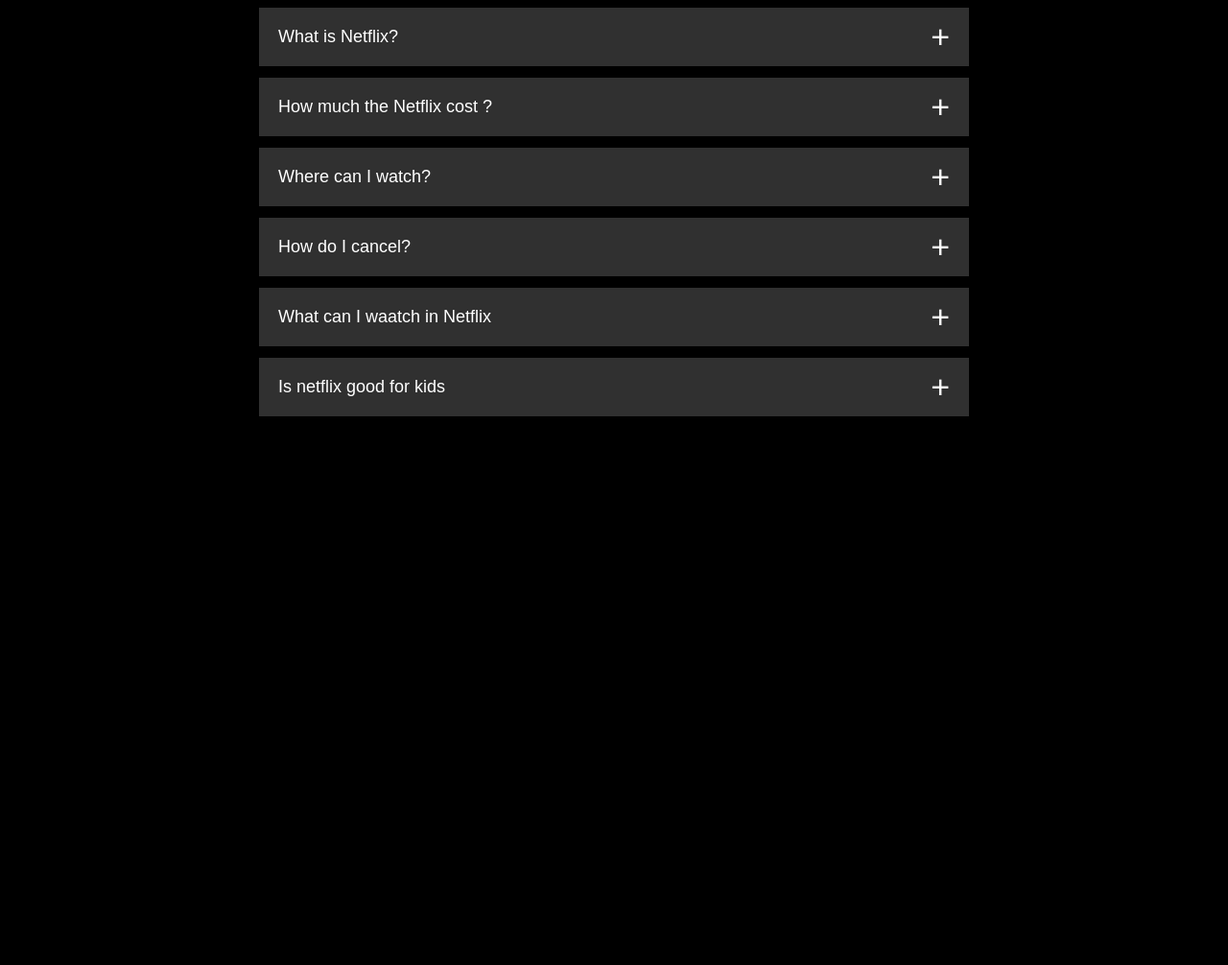
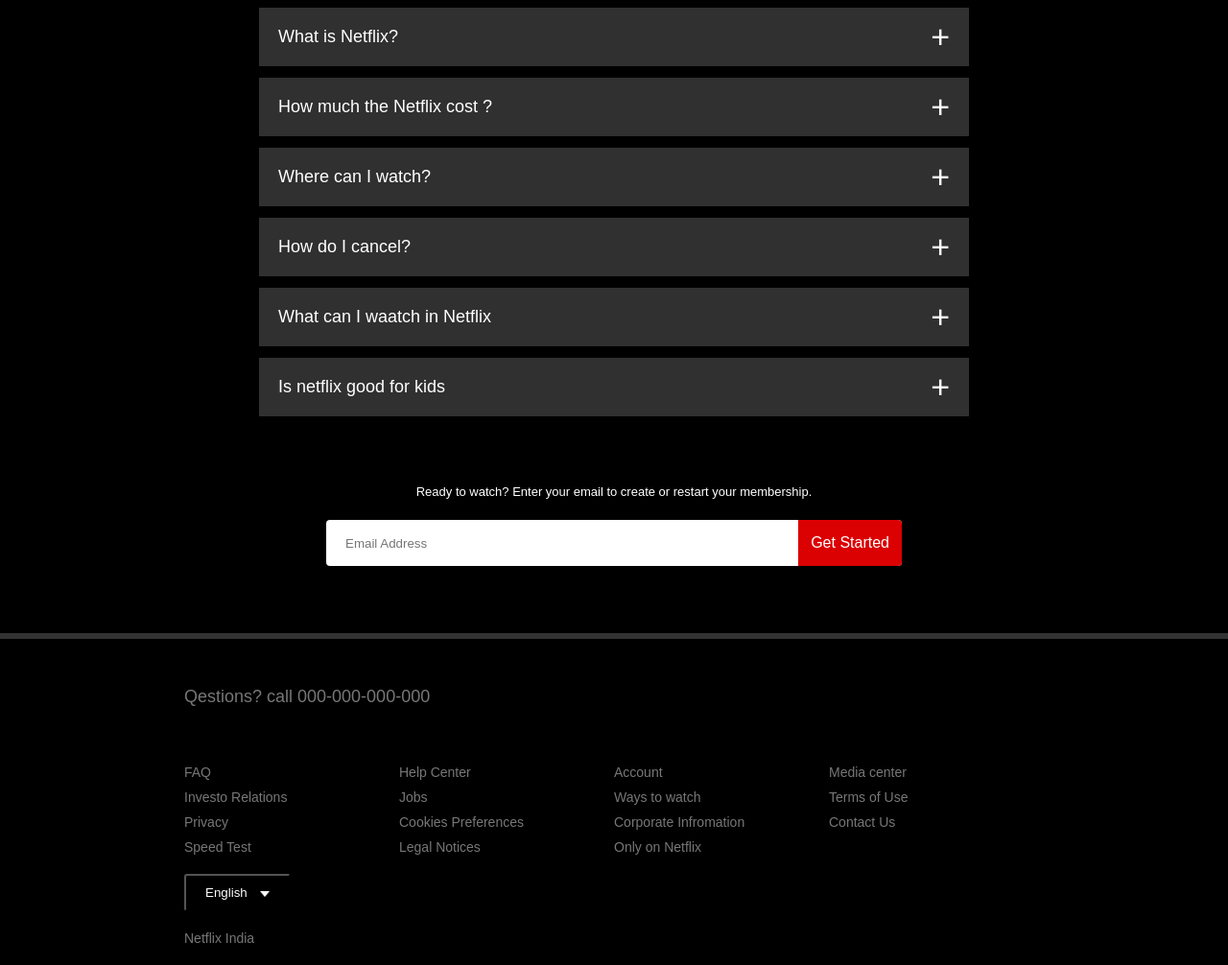
Before and after one commit to Barmanpriyanka/netflix-clone, a plain HTML site: page index.html in a window 1280 px wide. Shown: the part 2798-3804 px from the top of the page at 96% size. Before the commit the page ends 3309 px from the top, so only its background shows below. Drawn offline with Linux system fonts and the light colour scheme.

Commit message:
Added footer section

```diff
--- a/index.css
+++ b/index.css
@@ -208,3 +208,103 @@
 .accordion input[type="radio"]:checked + label::after{
     transform: rotate(135deg);
 }
+.faq .email-signup{
+    max-width:600px;
+    margin:20px auto 60px;
+}
+.faq small{
+    font-size:13px;
+}
+/*-----------footer------------*/
+.footer{
+    padding: 50px 15% 10px;
+    border-top: 6px solid #333;
+    color:#777;
+}
+
+.footer h2{
+   font-size:18px;
+   font-weight:400;
+   margin-bottom: 30px;
+}
+.footer .col{
+flex-basis: 25%;
+flex-grow: 1;
+margin-top: 20px;
+}
+
+.footer .col a{
+    display: block;
+    text-decoration: none;
+    color: #777;
+    font-size: 14px;
+    margin-bottom: 10px;
+}
+.footer .row{
+    align-items: flex-start;
+    padding:10px 0;
+
+}
+.footer .language-btn{
+    color: #fff;
+    padding: 10px 20px;
+    border-radius: 3px;
+    background-color: #000;
+}
+.copyright-txt{
+    font-size: 14px;
+    margin-top: 20px;
+    margin-bottom: 10px;
+}
+/*-----------------media--querys-for-small-screen-----*/
+@media only screen and (max-width: 600px){
+    .logo{
+        width:100px ;
+    }
+    nav button{
+        padding: 5px 10px;
+    }
+    nav .langauge-btn{
+        padding:4px 8px;
+    }
+    .header-content{
+        position:unset;
+        transform: none;
+        margin-top: 150px;
+    }
+    .header-content h1{
+        font-size:30px;
+    }
+    .email-signup button{
+    font-size: 12px;
+    padding: 10px 15px;
+    }
+    .text-col,.img-col{
+        flex-basis: 100%;
+    }
+    .features h2{
+        font-size:30px;
+    }
+    .features p{
+        font-size:15px;
+    }
+    .row:nth-child(2), .row:nth-child(4){
+        flex-direction: column-reverse;
+    }
+    .features .row{
+        padding: 10px 0;
+    }
+    .faq h2{
+        font-size: 20px;
+    }
+    .accordian .content{
+        font-size: 14px;
+    }
+    .accordian li label{
+        padding: 10px;
+        font-size: 14px;
+    }
+    label:after{
+        font-size: 22px;
+    }
+}
--- a/index.html
+++ b/index.html
@@ -145,6 +145,46 @@
 
 
     </ul>
+    <small>Ready to watch? Enter your email to create or restart your membership.</small>
+    <form class="email-signup">
+        <input type = "email" placeholder = "Email Address" required>
+        <button type="submit">Get Started</button>
+    </form>
+
+</div>
+<div class="footer">
+    <h2>Qestions? call 000-000-000-000</h2>
+    <div class="row">
+      <div class="col">
+        <a href="#">FAQ</a>
+        <a href="#">Investo Relations</a>
+        <a href="#">Privacy</a>
+        <a href="#">Speed Test</a>
+    </div>
+
+        <div class="col">
+            <a href="#">Help Center</a>
+            <a href="#">Jobs</a>
+            <a href="#">Cookies Preferences</a>
+            <a href="#">Legal Notices</a>
+        </div>
+        <div class="col">
+            <a href="#">Account</a>
+            <a href="#">Ways to watch</a>
+            <a href="#">Corporate Infromation</a>
+            <a href="#">Only on Netflix</a>
+        </div>
+        <div class="col">
+            <a href="#">Media center</a>
+            <a href="#">Terms of Use</a>
+            <a href="#">Contact Us</a>
+        </div>
+    </div>
+    <button class="language-btn">  English <img src="images/down-icon.png" alt=""> </button>
+      <p class="copyright-txt">Netflix India</p>
+    </div>
+
+
 </div>
 
 </body>
```
